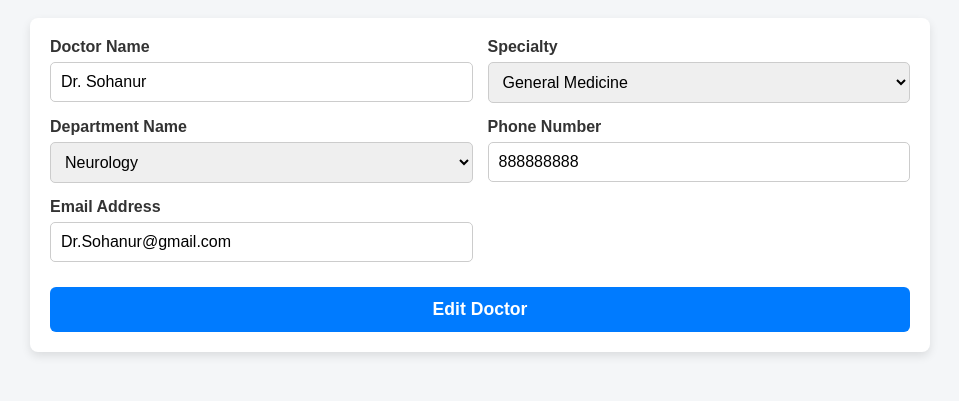
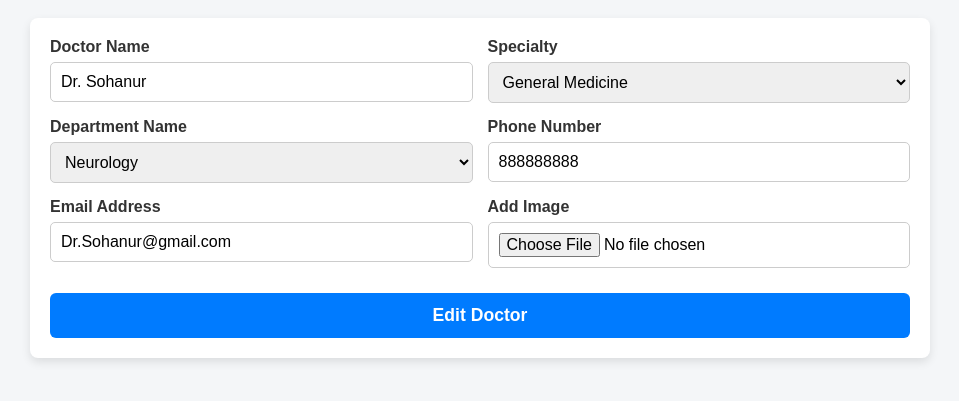
Before and after one commit to rajeshdiu/Basic-CRUD-Operation-On-Hospital-Management-System-NSDA_B6, a Django app: page /DoctoreditPage/3 in a window 1280 px wide. Shown: the part 136-537 px from the top of the page, without its empty margins (160-1119 px from the left). Run offline with Django 5.2, Linux system fonts and the light colour scheme; data comes from the database, SQL or seed files in the repository; both versions use the stored data as it was after the commit.

Commit message:
How to edit Image

```diff
--- a/myProject/Templates/DoctoreditPage.html
+++ b/myProject/Templates/DoctoreditPage.html
@@ -100,7 +100,7 @@
 
 <h1>Doctor Management</h1>
 
-  <form method="POST" action="">
+  <form method="POST" action="" enctype="multipart/form-data">
     {% csrf_token %}
     <div>
       <label for="name">Doctor Name</label>
@@ -155,6 +155,19 @@
       <input type="email" id="email" name="email" value="{{doctor.email}}" placeholder="doctor@example.com" required />
     </div>
 
+
+    <div>
+      <label for="email">Add Image</label>
+      <input type="file" id="email" name="new_Image" />
+    </div>
+
+     {% if doctor.doctor_image %}
+
+            <input type="text" id="email" name="old_Image" value="{{doctor.doctor_image.url}}" hidden />
+            <img src="{{doctor.doctor_image.url}}" height="150px" alt="">
+
+        {% endif %}
+
     <button type="submit">Edit Doctor</button>
   </form>
 
--- a/myProject/myApp/views.py
+++ b/myProject/myApp/views.py
@@ -61,6 +61,8 @@ def DoctoreditPage(request,id):
         Departmet_id=request.POST.get("Departmet_id")
         phone=request.POST.get("phone")
         email=request.POST.get("email")
+        new_Image=request.FILES.get("new_Image")
+        old_Image=request.POST.get("old_Image")
         departmentName=DepartmentModel.objects.get(id=Departmet_id)
 
         data=DoctorModel(
@@ -69,8 +71,14 @@ def DoctoreditPage(request,id):
             Specialization=specialty,
             phone=phone,
             email=email,
-            department=departmentName
+            department=departmentName,
         )
+
+        if new_Image:
+            data.doctor_image=new_Image
+        elif old_Image:
+            data.doctor_image=old_Image
+
         data.save()
         return redirect("doctorPage")
     context={
```
Also changed, not shown: myProject/Templates/doctorPage.html (+13 -1 lines), myProject/Media/Doctor_Picture/Screenshot_1.png (added), myProject/Media/Doctor_Picture/Screenshot_5.png (added), myProject/Media/Doctor_Picture/e3f725f4-45ef-43fd-8df2-b87623bf06a6_SEmzd3c.jpg (added), myProject/Media/Doctor_Picture/e3f725f4-45ef-43fd-8df2-b87623bf06a6_zZA1T0b.jpg (added), myProject/Media/Doctor_Picture/madicineIcon.jpg (added), myProject/db.sqlite3.
